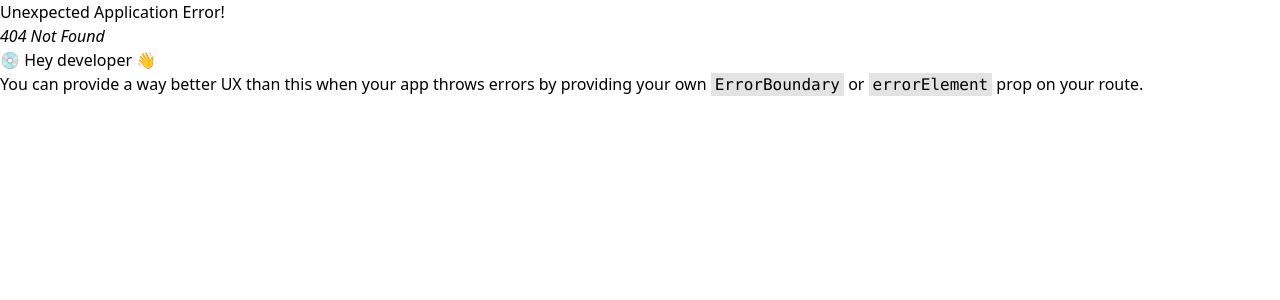
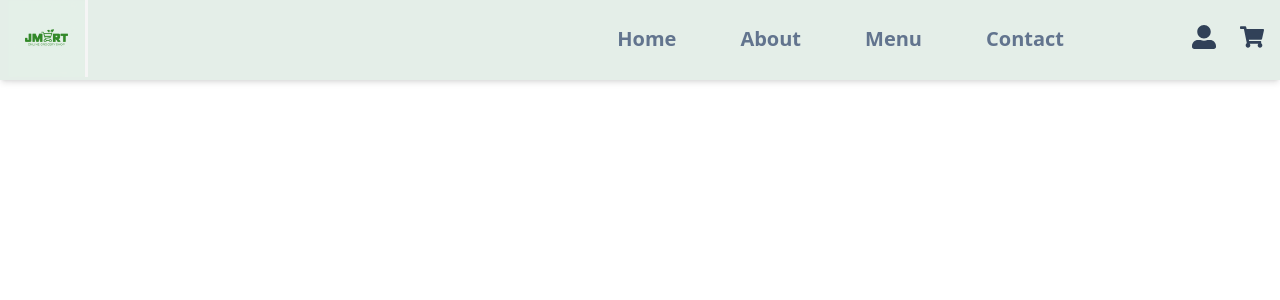
Before and after one commit to Jamesdai05/grocery-frontend, a React (Vite) app: page /about in a window 1280 px wide. Before the commit this address had no page. Shown: the top 300 px of the page. Built offline with nearby package versions, Linux system fonts and the light colour scheme.

Commit message:
add the router to the navbar

```diff
--- a/src/App.jsx
+++ b/src/App.jsx
@@ -1,13 +1,16 @@
+import { Outlet } from 'react-router-dom';
 import './App.css'
 import Header from './components/header/Header.jsx';
+
 
 function App() {
 
 
   return (
-    <>
+    <div className='app'>
       <Header />
-    </>
+      <Outlet />
+    </div>
   )
 }
 
--- a/src/components/header/Header.jsx
+++ b/src/components/header/Header.jsx
@@ -2,6 +2,7 @@ import logo from "/images/logogrocery.png";
 import "./header.css";
 import { Link } from "react-router-dom";
 import { FaShoppingCart, FaUserAlt } from "react-icons/fa";
+
 
 const Header = () => {
   return (
@@ -14,14 +15,22 @@ const Header = () => {
         </Link>
         <div className=" flex justify-between gap-x-[8rem]">
           <nav className="flex justify-around gap-x-16 font-bold text-slate-500 text-xl">
-            <li as={Link} to="/">Home</li>
-            <li as={Link} to="/about">About</li>
-            <li as={Link} to="/menu">Menu</li>
-            <li as={Link} to="/contact">Contact</li>
+            <li>
+              <Link to="/">Home</Link>
+            </li>
+            <li>
+              <Link to="/about">About</Link>
+            </li>
+            <li>
+              <Link to="/menu">Menu</Link>
+            </li>
+            <li>
+              <Link to="/contact">Contact</Link>
+            </li>
           </nav>
           <div className="text-2xl flex gap-x-6 text-slate-700 p-x-4">
             <FaUserAlt />
-            <FaShoppingCart className="me-2"/>
+            <FaShoppingCart className="me-2" />
           </div>
         </div>
       </div>
--- a/src/main.jsx
+++ b/src/main.jsx
@@ -3,15 +3,18 @@ import { createRoot } from 'react-dom/client'
 import './index.css'
 import App from './App.jsx'
 import { createBrowserRouter, createRoutesFromElements, Route, RouterProvider } from 'react-router-dom';
+import About from './pages/About.jsx';
 
 
-const router=createBrowserRouter(
+
+const router = createBrowserRouter(
   createRoutesFromElements(
-    <Route path='/' element={<App/>}>
-
+    <Route path="/" element={<App />}>
+      <Route path="/" index={true} element={<App />} />
+      <Route path="/about" element={<About />} />
     </Route>
   )
-)
+);
 
 
 createRoot(document.getElementById("root")).render(
--- /dev/null
+++ b/src/pages/About.jsx
@@ -0,0 +1,6 @@
+const About = () => {
+  return (
+    <div>About</div>
+  )
+}
+export default About
--- /dev/null
+++ b/src/pages/Contact.jsx
@@ -0,0 +1,6 @@
+const Contact = () => {
+  return (
+    <div>Contact</div>
+  )
+}
+export default Contact
```
